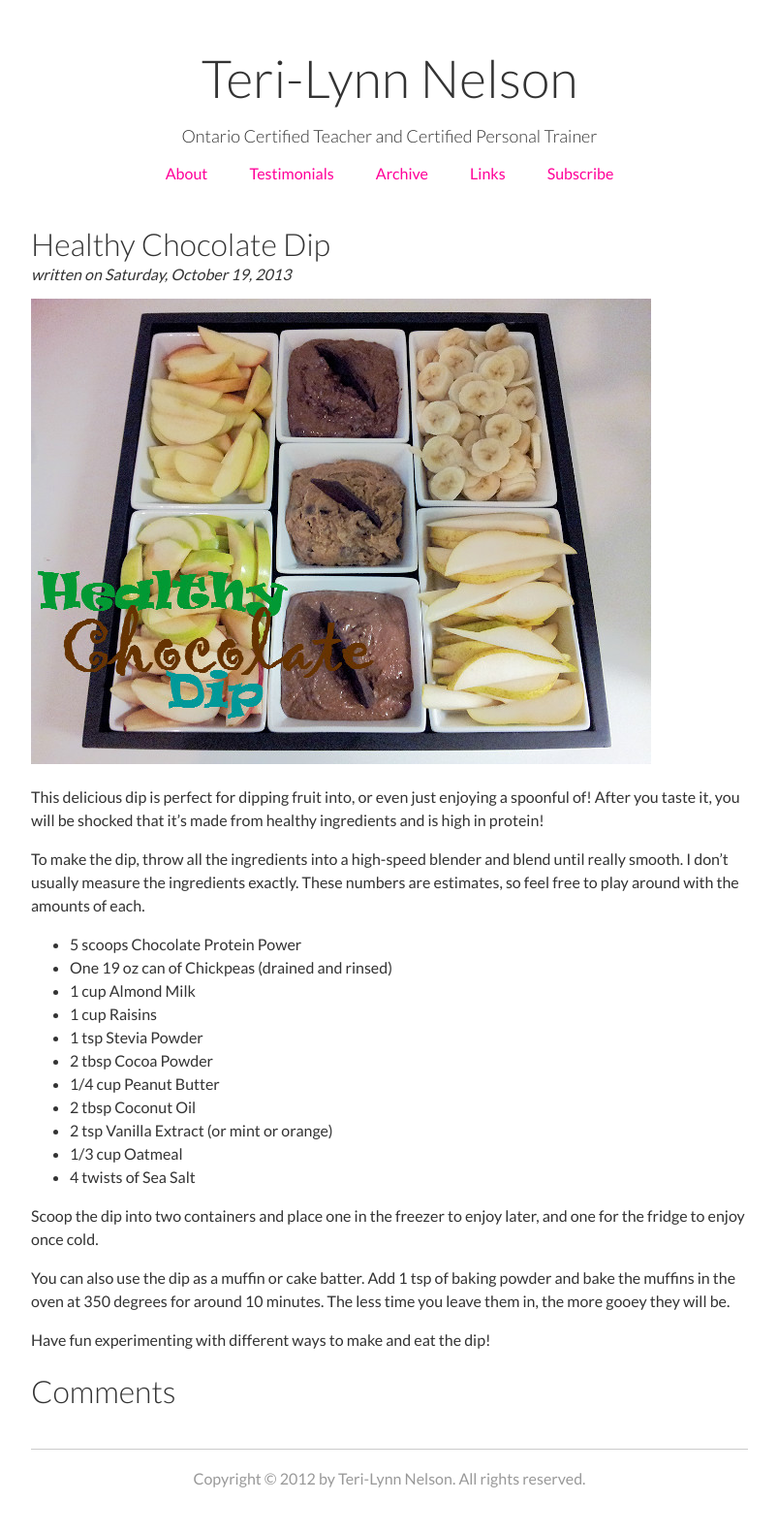
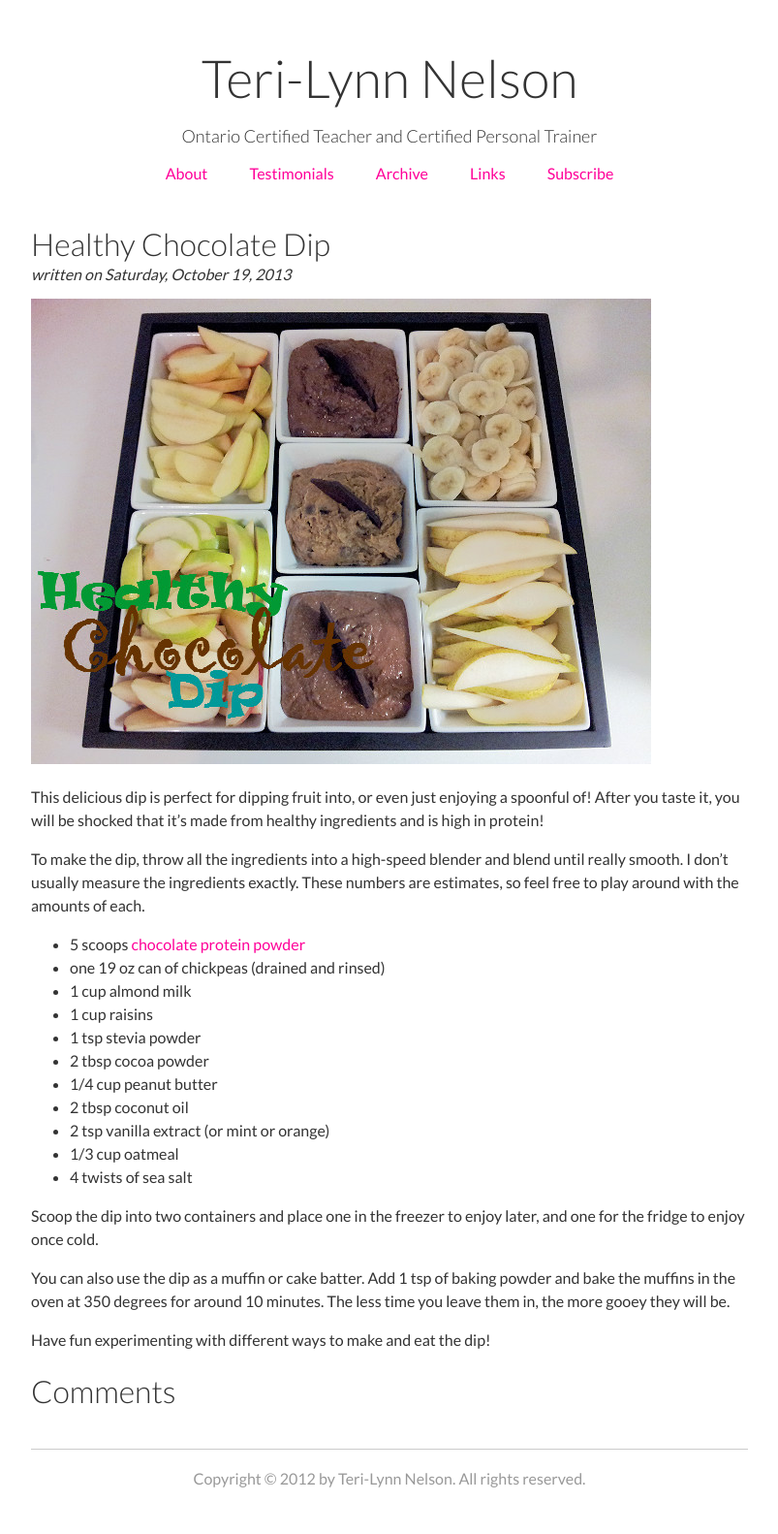
Before and after one commit to teri-lynn/teri-lynn.github.com, a Jekyll site: the page built from _posts/2013-10-19-healthy-chocolate-dip.md, in a window 1280 px wide. Shown: the whole page at 97% size, without its empty margins (238-1041 px from the left). Built offline with Jekyll 4.4.1, drawn with Linux system fonts in a browser that asks for light colours; Markdown is read by kramdown in place of the engine named in the settings.

```diff
--- a/_posts/2013-10-19-healthy-chocolate-dip.md
+++ b/_posts/2013-10-19-healthy-chocolate-dip.md
@@ -9,17 +9,17 @@
 
 To make the dip, throw all the ingredients into a high-speed blender and blend until really smooth. I don't usually measure the ingredients exactly. These numbers are estimates, so feel free to play around with the amounts of each.
 
-- 5 scoops Chocolate Protein Power
-- One 19 oz can of Chickpeas (drained and rinsed)
-- 1 cup Almond Milk
-- 1 cup Raisins
-- 1 tsp Stevia Powder
-- 2 tbsp Cocoa Powder
-- 1/4 cup Peanut Butter
-- 2 tbsp Coconut Oil
-- 2 tsp Vanilla Extract (or mint or orange)
-- 1/3 cup Oatmeal
-- 4 twists of Sea Salt
+- 5 scoops [chocolate protein powder](http://halfwhey.com/)
+- one 19 oz can of chickpeas (drained and rinsed)
+- 1 cup almond milk
+- 1 cup raisins
+- 1 tsp stevia powder
+- 2 tbsp cocoa powder
+- 1/4 cup peanut butter
+- 2 tbsp coconut oil
+- 2 tsp vanilla extract (or mint or orange)
+- 1/3 cup oatmeal
+- 4 twists of sea salt
 
 Scoop the dip into two containers and place one in the freezer to enjoy later, and one for the fridge to enjoy once cold.
 
```
Also changed, not shown: _posts/2014-11-06-peanut-butter-banana-bread.md (added, +31 -0 lines), images/peanut_butter_banana_bread.jpg (added).
